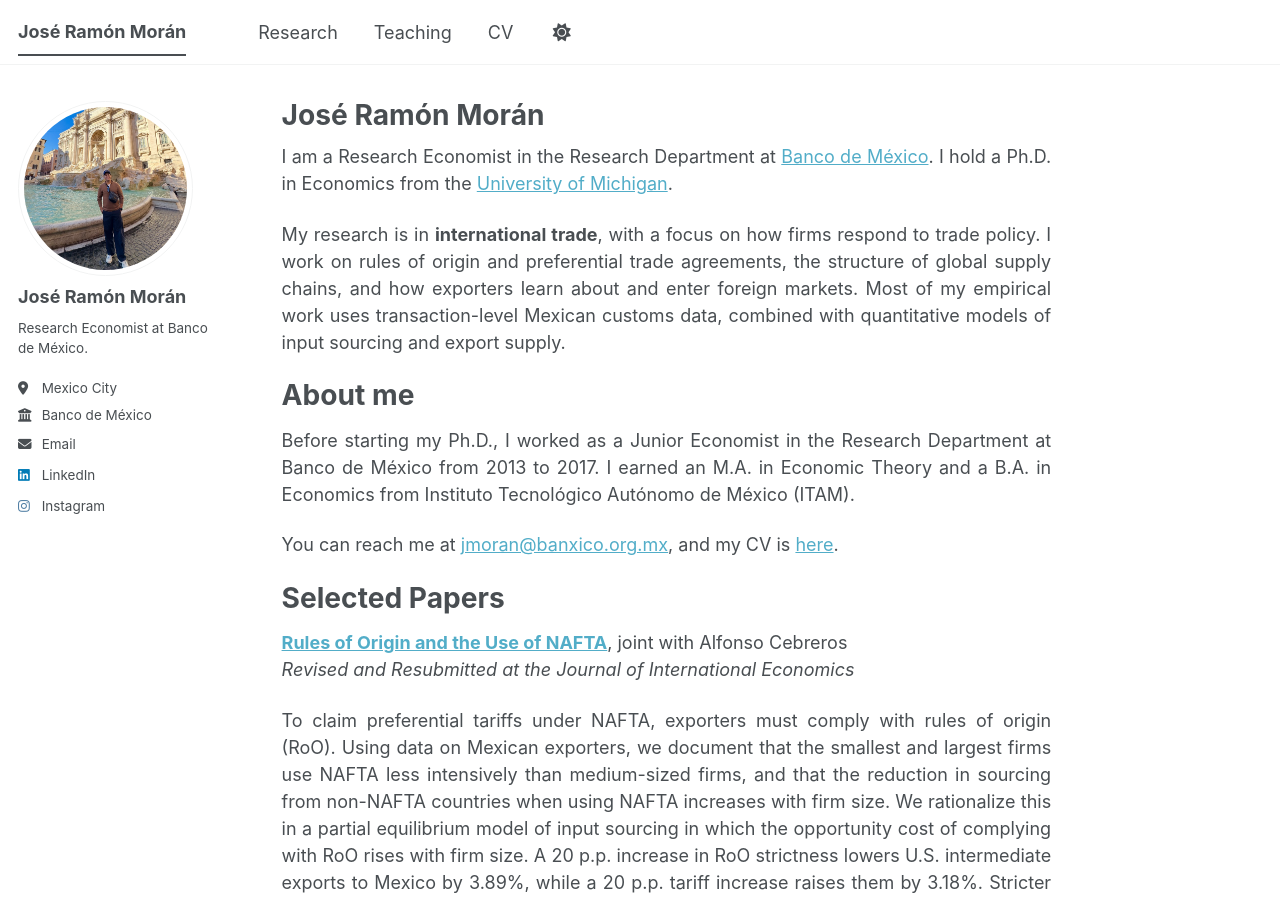
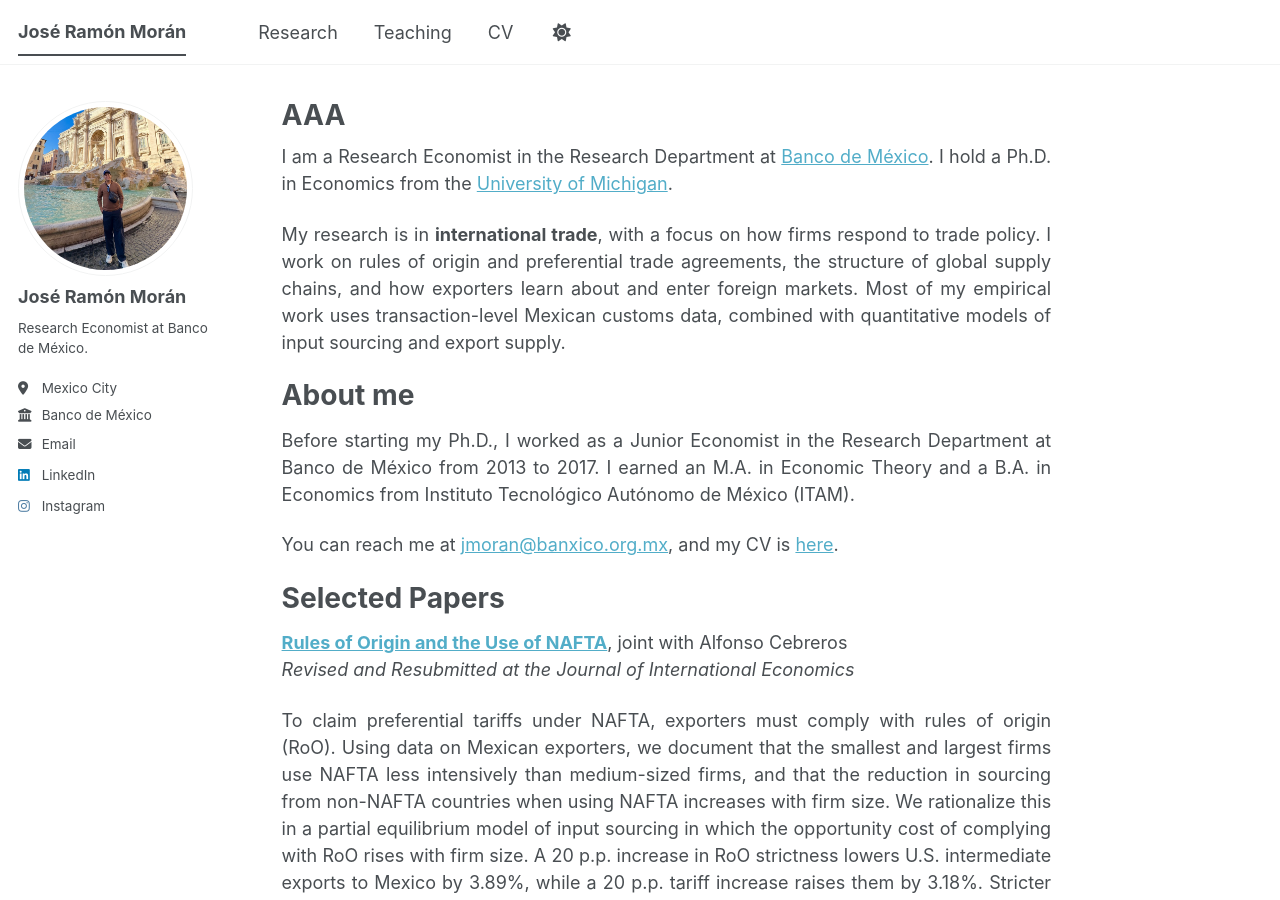
Before and after one commit to joseramonmoran/joseramonmoran.github.io, a Jekyll site: the page built from _pages/about.md, in a window 1280 px wide and 900 px high. Built offline with Jekyll 4.4.1, drawn with Linux system fonts in a browser that asks for light colours; a style sheet for code colours, icons or effects is not loaded.

Commit message:
Update about.md

```diff
--- a/_pages/about.md
+++ b/_pages/about.md
@@ -1,7 +1,7 @@
 ---
 permalink: /
-title: "José Ramón Morán"
-excerpt: "Research Economist at Banco de México. International trade, global value chains, and trade policy."
+title: "AAA"
+excerpt: "Research Economist at Banco de México."
 author_profile: true
 redirect_from:
   - /about/
```
